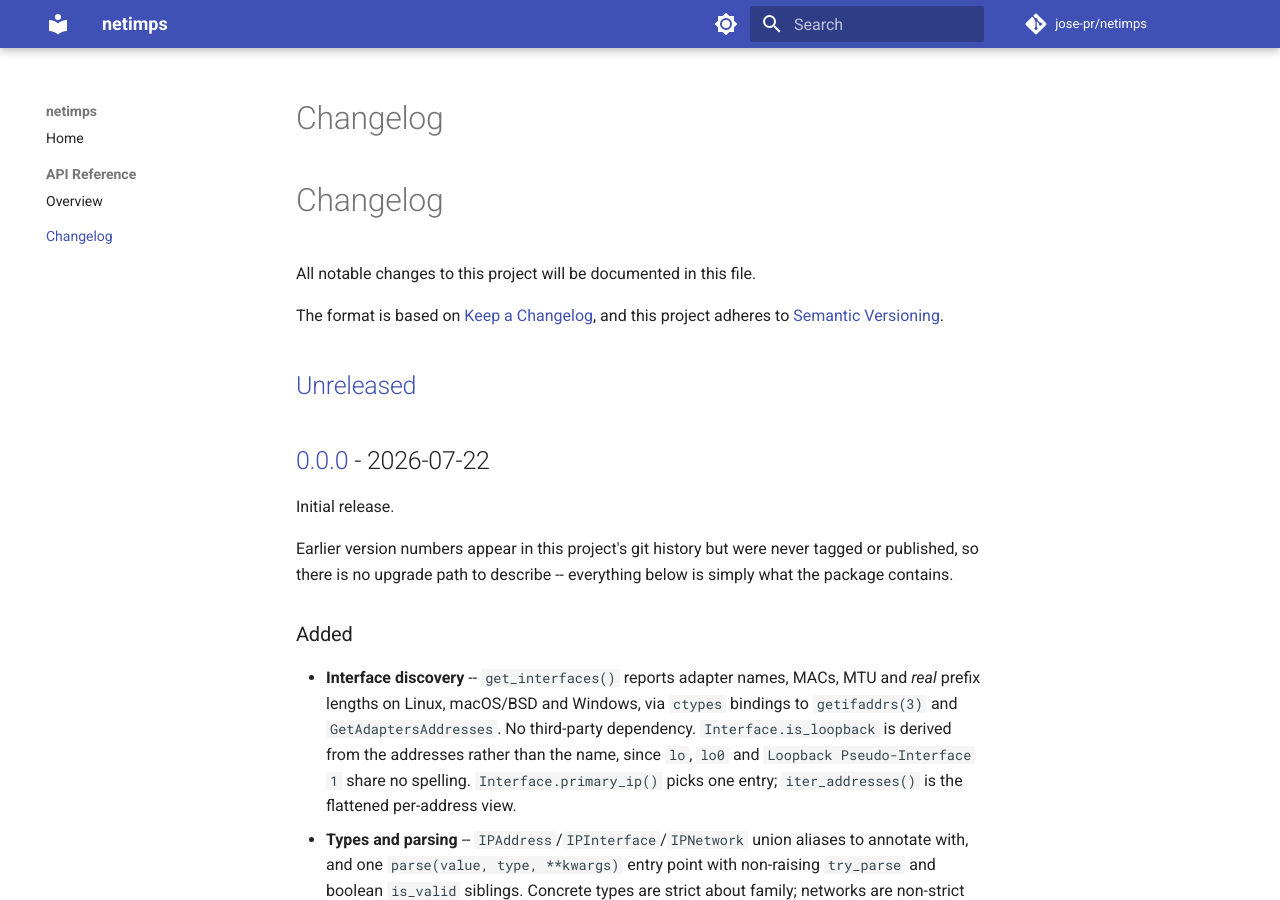
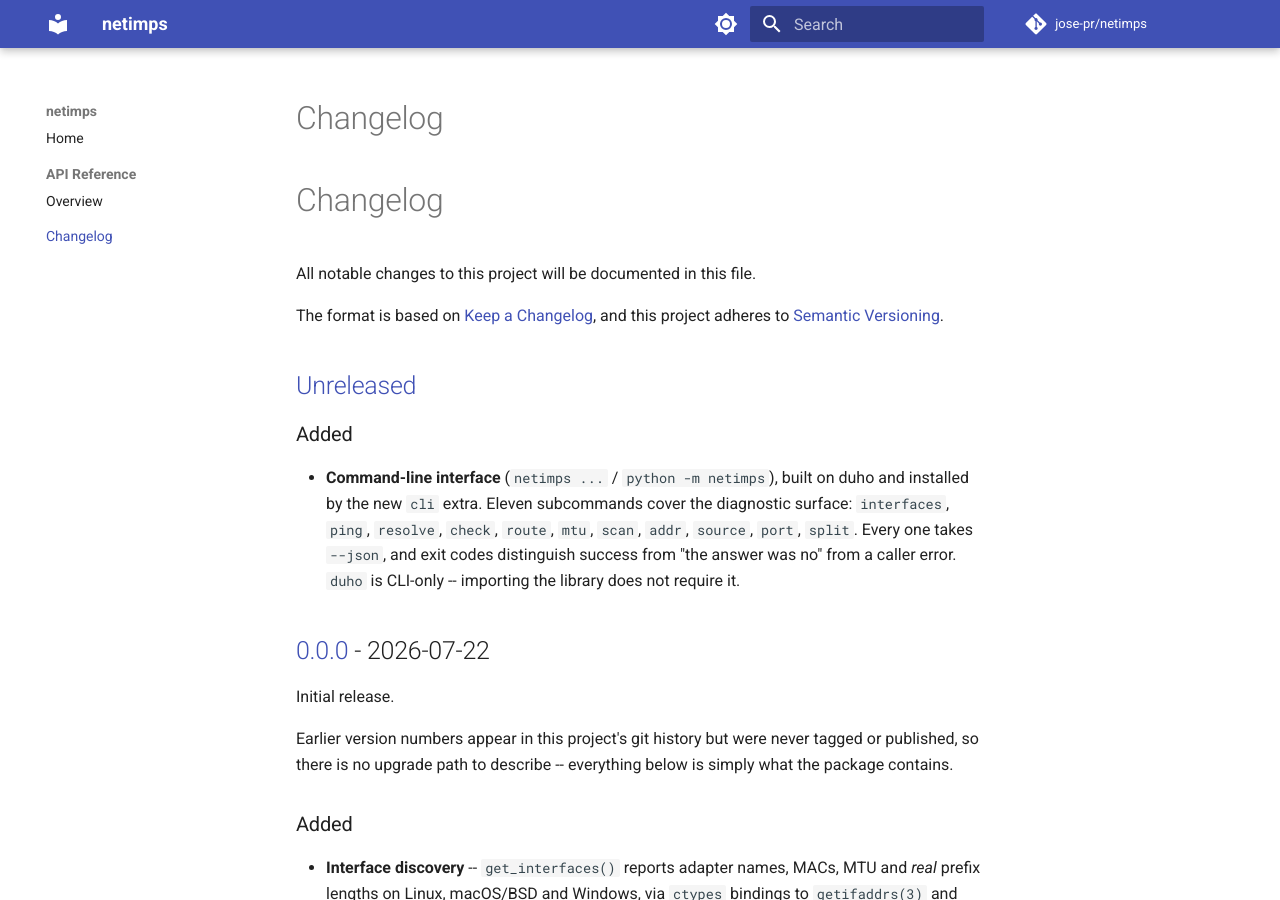
Before and after one commit to jose-pr/netimps, an MkDocs documentation site: the page built from docs/changelog.md, in a window 1280 px wide and 900 px high. Built offline with MkDocs 1.6.1 and Material for MkDocs 9.7.7, drawn with Linux system fonts in a browser that asks for light colours; comment, search, counter and statistics services are not loaded.

Commit message:
docs: document the CLI in the README, API header and changelog

```diff
--- a/CHANGELOG.md
+++ b/CHANGELOG.md
@@ -6,6 +6,15 @@ The format is based on [Keep a Changelog](https://keepachangelog.com/en/1.1.0/),
 and this project adheres to [Semantic Versioning](https://semver.org/).
 
 ## [Unreleased]
+
+### Added
+
+- **Command-line interface** (`netimps ...` / `python -m netimps`), built on
+  duho and installed by the new `cli` extra. Eleven subcommands cover the
+  diagnostic surface: `interfaces`, `ping`, `resolve`, `check`, `route`, `mtu`,
+  `scan`, `addr`, `source`, `port`, `split`. Every one takes `--json`, and exit
+  codes distinguish success from "the answer was no" from a caller error.
+  `duho` is CLI-only -- importing the library does not require it.
 
 ## [0.0.0] - 2026-07-22
 
```
Also changed, not shown: AGENTS.md (+5 -0 lines), README.md (+20 -2 lines), src/netimps/AGENTS.md (+27 -0 lines).
